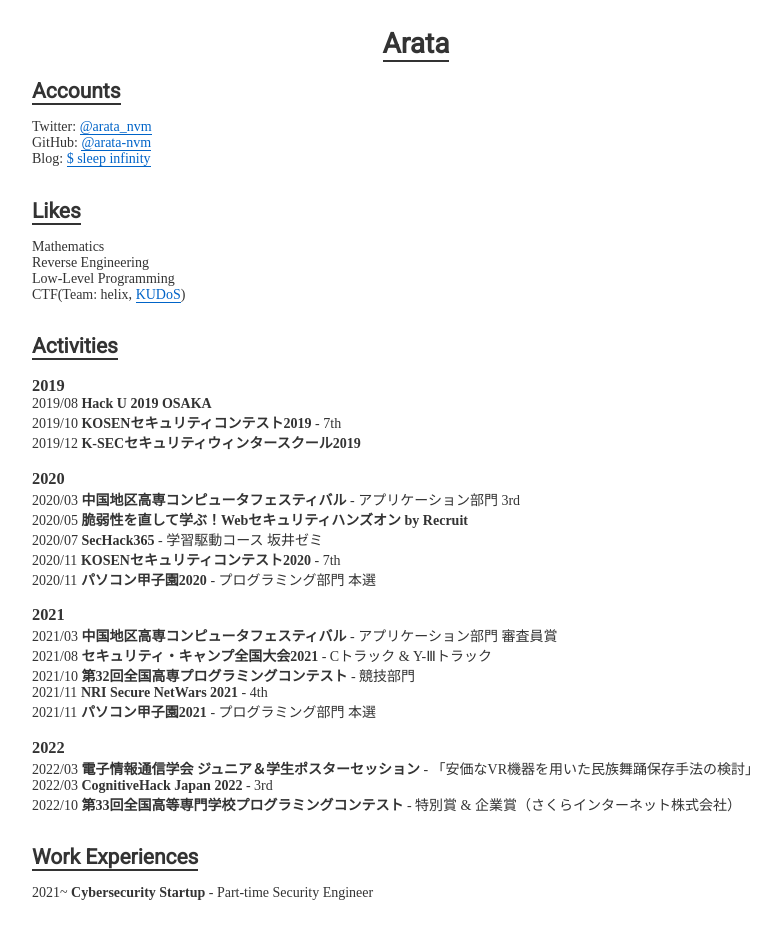
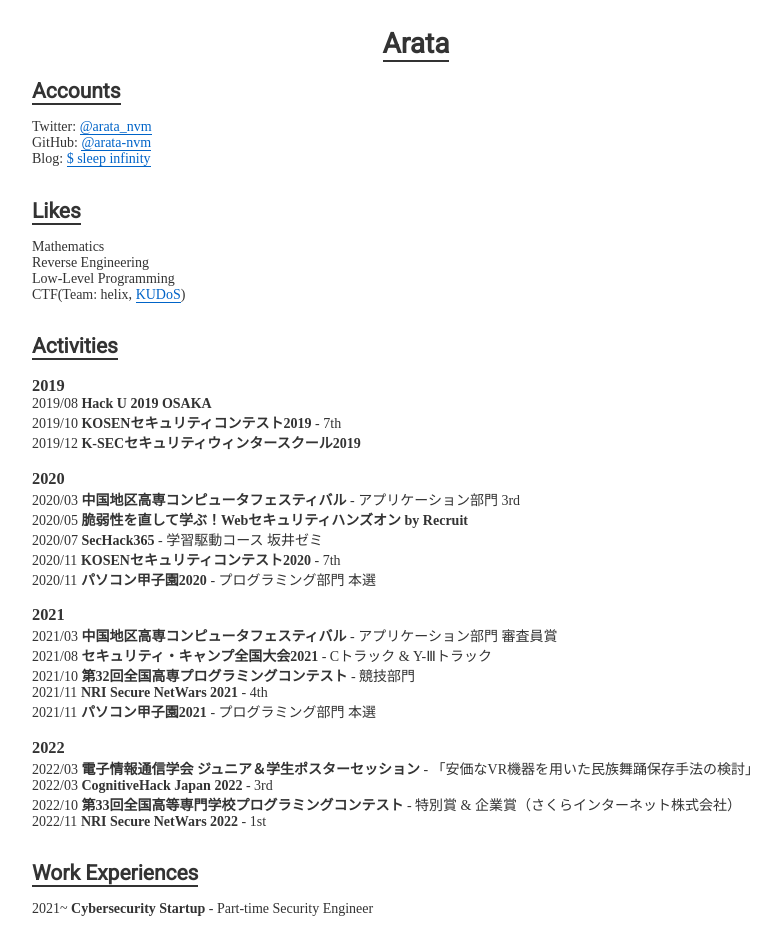
Before and after one commit to arata-nvm/arata-nvm.github.io, a Svelte app: page / in a window 1280 px wide. Shown: the top 932 px of the page, without its empty margins (224-1005 px from the left). Built offline with nearby package versions, Linux system fonts and the light colour scheme.

Commit message:
:+1: update activities

```diff
--- a/src/data/activities.js
+++ b/src/data/activities.js
@@ -32,7 +32,8 @@
     items: [
       { date: "2022/03", name: "電子情報通信学会 ジュニア＆学生ポスターセッション", desc: "「安価なVR機器を用いた民族舞踊保存手法の検討」" },
       { date: "2022/03", name: "CognitiveHack Japan 2022", desc: "3rd" },
-      { date: "2022/10", name: "第33回全国高等専門学校プログラミングコンテスト", desc: "特別賞 & 企業賞（さくらインターネット株式会社）" }
+      { date: "2022/10", name: "第33回全国高等専門学校プログラミングコンテスト", desc: "特別賞 & 企業賞（さくらインターネット株式会社）" },
+      { date: "2022/11", name: "NRI Secure NetWars 2022", desc: "1st" },
     ]
   },
 ];
```
